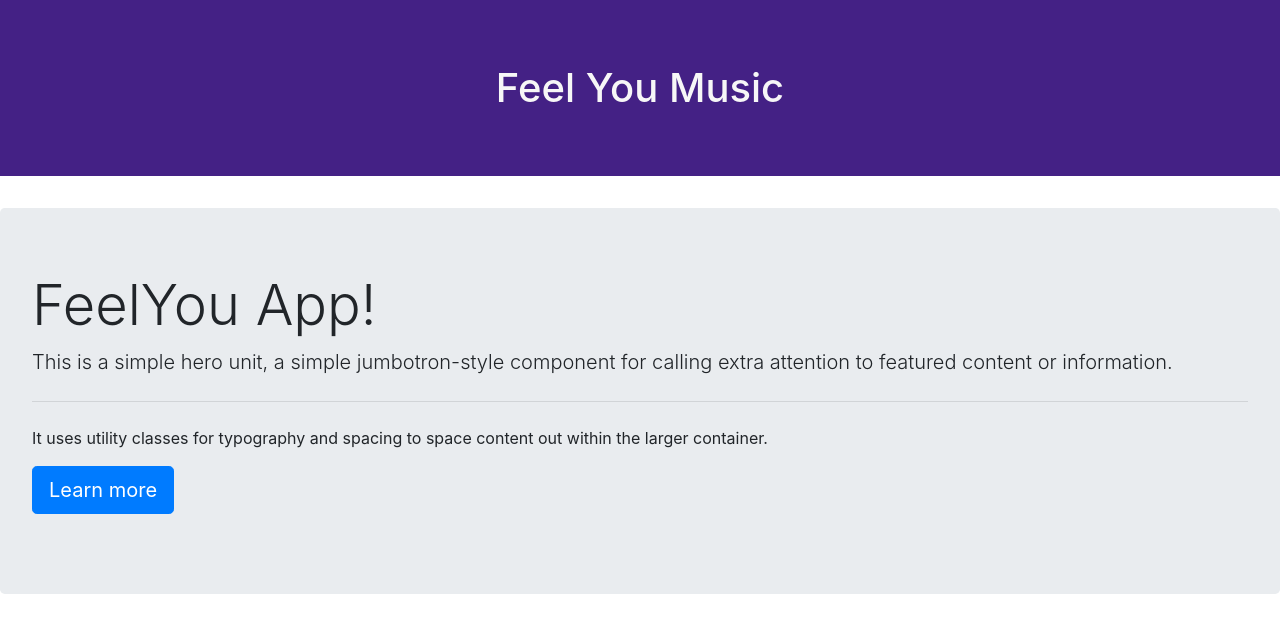
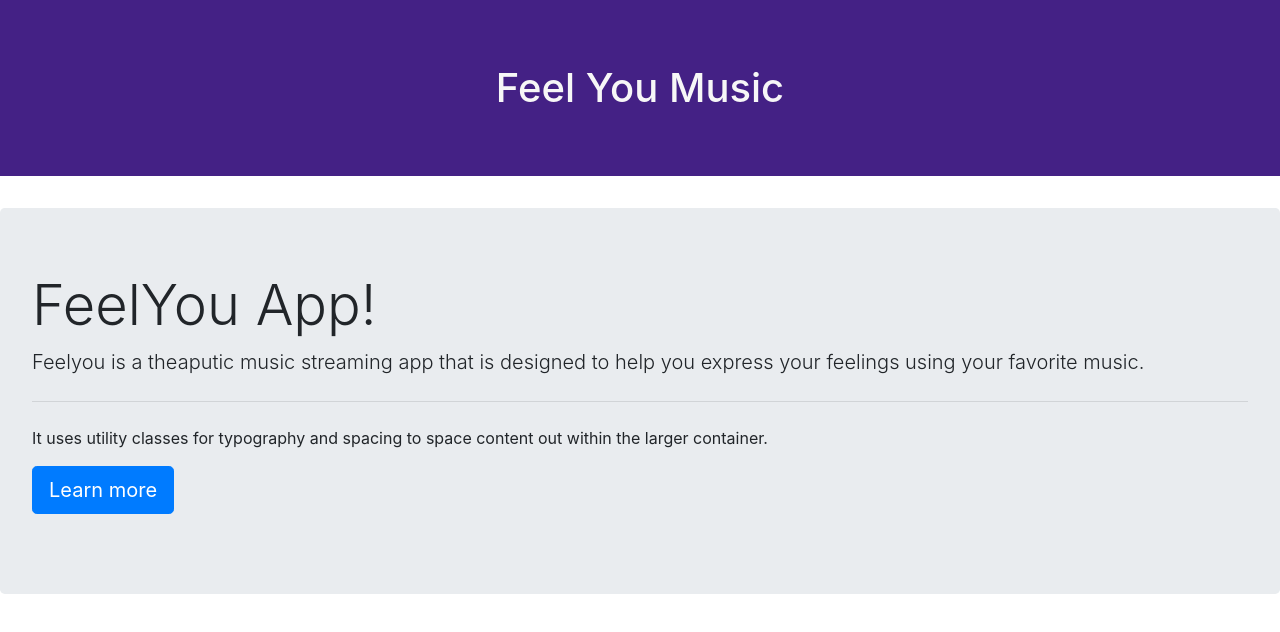
Before and after one commit to sarahshelden/positivevibesthroughmusic, a plain HTML site: page index.html in a window 1280 px wide. Drawn offline with nearby package versions, Linux system fonts and the light colour scheme.

Commit message:
text changed

```diff
--- a/index.html
+++ b/index.html
@@ -17,7 +17,7 @@
 
     <div class="jumbotron">
         <h1 class="display-4">FeelYou App!</h1>
-        <p class="lead">This is a simple hero unit, a simple jumbotron-style component for calling extra attention to featured content or information.</p>
+        <p class="lead">Feelyou is a theaputic music streaming app that is designed to help you express your feelings using your favorite music. </p>
         <hr class="my-4">
         <p>It uses utility classes for typography and spacing to space content out within the larger container.</p>
         <p class="lead">
```
